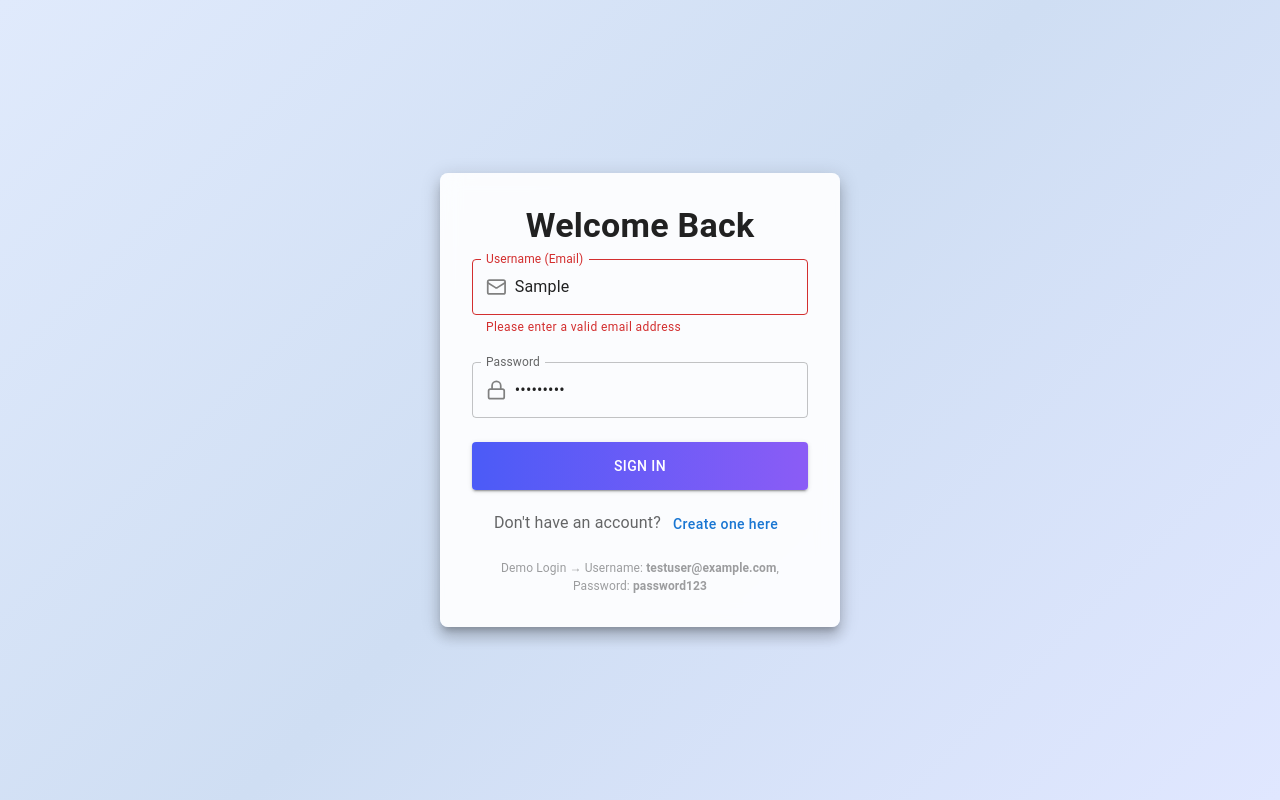
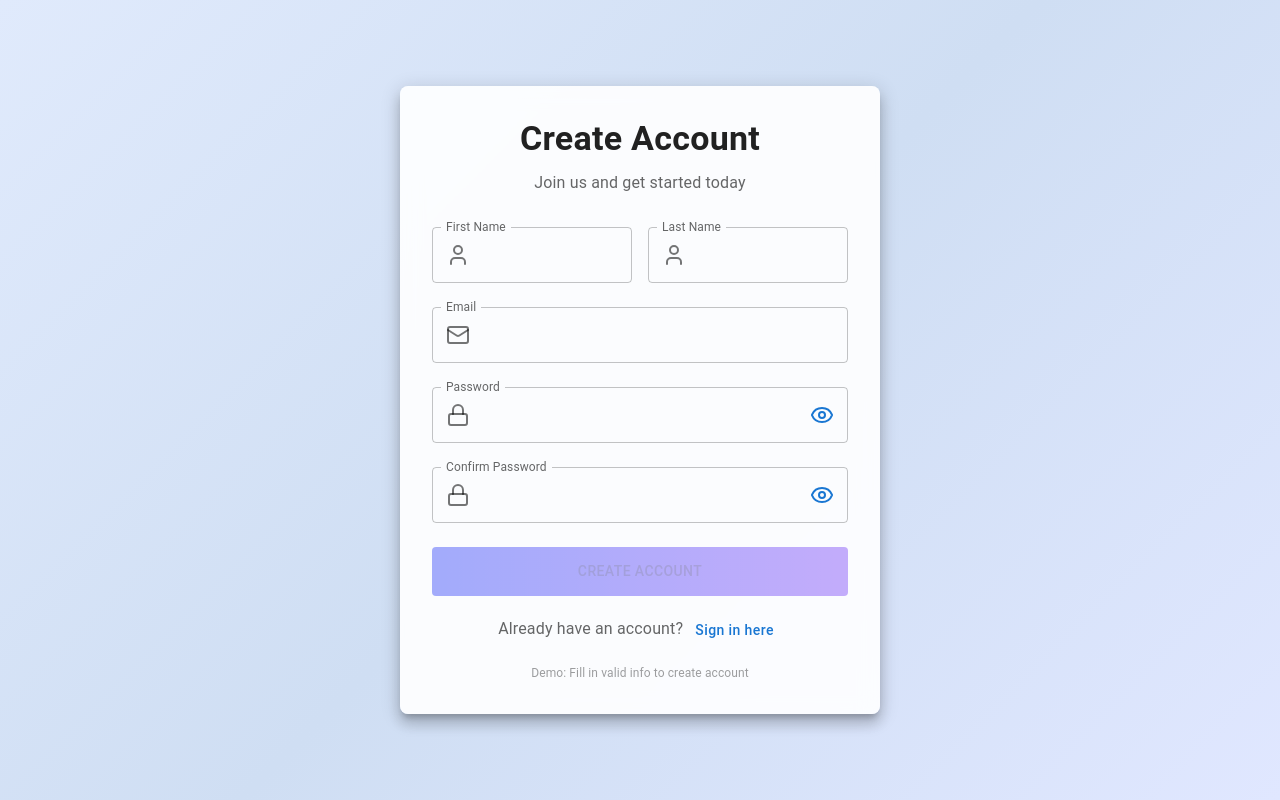
Before and after one commit to Maheszzz/nxt-croma, a Next.js app: page / in a window 1280 px wide. Both pictures are taken after typing "Sample", "Sample123" into the empty fields and a click on the button "Create one here". Built offline with nearby package versions, Linux system fonts and the light colour scheme.

Commit message:
fix login

```diff
--- a/src/components/Login.tsx
+++ b/src/components/Login.tsx
@@ -1,6 +1,7 @@
 "use client";
 
 import React, { useState } from "react";
+import { useRouter } from "next/navigation";
 import { useForm } from "react-hook-form";
 import { Mail, Lock } from "lucide-react";
 import {
@@ -14,13 +15,11 @@ import {
 } from "@mui/material";
 import { styled } from "@mui/material/styles";
 
-// ✅ Define form input types
 interface LoginFormInputs {
   username: string;
   password: string;
 }
 
-// Styled background
 const GradientBackground = styled(Box)(({ theme }) => ({
   minHeight: "100vh",
   display: "flex",
@@ -30,13 +29,12 @@ const GradientBackground = styled(Box)(({ theme }) => ({
   padding: theme.spacing(2, 4),
 }));
 
-// Styled login card
 const LoginCard = styled(Box)(({ theme }) => ({
   width: "100%",
   maxWidth: "400px",
   backgroundColor: "rgba(255, 255, 255, 0.9)",
   backdropFilter: "blur(10px)",
-  borderRadius: (theme.shape.borderRadius as number) * 2, // ✅ type assertion
+  borderRadius: (theme.shape.borderRadius as number) * 2,
   boxShadow: theme.shadows[10],
   padding: theme.spacing(4),
   transition: "transform 0.3s ease-in-out",
@@ -45,7 +43,13 @@ const LoginCard = styled(Box)(({ theme }) => ({
   },
 }));
 
-export default function Login() {
+interface LoginProps {
+  onLogin: (userEmail?: string, userName?: string) => void;
+  onSwitchToSignup: () => void;
+}
+
+export default function Login({ onLogin, onSwitchToSignup }: LoginProps) {
+  const router = useRouter();
   const {
     register,
     handleSubmit,
@@ -68,9 +72,7 @@ export default function Login() {
     setGeneralError("");
 
     try {
-      // Simulated API delay
       await new Promise((resolve) => setTimeout(resolve, 1000));
-
       const correctUsername =
         process.env.NEXT_PUBLIC_CORRECT_USERNAME || "testuser@example.com";
       const correctPassword =
@@ -97,7 +99,7 @@ export default function Login() {
         sessionStorage.setItem("lastLogin", new Date().toISOString());
 
         reset();
-        alert("Login successful!");
+        onLogin(trimmedUsername, trimmedUsername.split("@")[0] || trimmedUsername);
       } else {
         setError("username", { message: "Invalid username or password" });
         setError("password", { message: " " });
@@ -132,7 +134,6 @@ export default function Login() {
 
         <form onSubmit={handleSubmit(onSubmit)}>
           <Stack spacing={3}>
-            {/* Username */}
             <TextField
               fullWidth
               id="username"
@@ -153,7 +154,6 @@ export default function Login() {
               }}
             />
 
-            {/* Password */}
             <TextField
               fullWidth
               id="password"
@@ -175,7 +175,6 @@ export default function Login() {
               }}
             />
 
-            {/* Submit Button */}
             <Button
               type="submit"
               fullWidth
@@ -199,7 +198,7 @@ export default function Login() {
             >
               {isLoading ? (
                 <>
-                  <CircularProgress size={20} sx={{ color: "white", mr: 1 }} />{" "}
+                  <CircularProgress size={20} sx={{ color: "white", mr: 1 }} />
                   Signing In...
                 </>
               ) : (
@@ -209,11 +208,10 @@ export default function Login() {
           </Stack>
         </form>
 
-        {/* Switch to signup */}
         <Typography align="center" sx={{ mt: 2, color: "text.secondary" }}>
           Don&apos;t have an account?{" "}
           <Button
-            onClick={() => alert("Switch to signup")}
+            onClick={onSwitchToSignup}
             disabled={isLoading}
             sx={{
               color: "primary.main",
@@ -225,13 +223,11 @@ export default function Login() {
           </Button>
         </Typography>
 
-        {/* Demo credentials */}
         <Typography
           align="center"
           sx={{ mt: 2, color: "text.disabled", fontSize: "0.75rem" }}
         >
-          Demo Login → Username: <b>testuser@example.com</b>, Password:{" "}
-          <b>password123</b>
+          Demo Login → Username: <b>testuser@example.com</b>, Password: <b>password123</b>
         </Typography>
       </LoginCard>
     </GradientBackground>
--- a/src/components/SignUp.tsx
+++ b/src/components/SignUp.tsx
@@ -1,10 +1,10 @@
 "use client";
 
-import React, { useState } from 'react';
-import { useForm } from 'react-hook-form';
-import { yupResolver } from '@hookform/resolvers/yup';
-import * as yup from 'yup';
-import { Mail, Lock, User, Eye, EyeOff } from 'lucide-react';
+import React, { useState } from "react";
+import { useForm } from "react-hook-form";
+import { yupResolver } from "@hookform/resolvers/yup";
+import * as yup from "yup";
+import { Mail, Lock, User, Eye, EyeOff } from "lucide-react";
 import {
   Box,
   Button,
@@ -12,10 +12,9 @@ import {
   Typography,
   CircularProgress,
   Stack,
-} from '@mui/material';
-import { styled } from '@mui/material/styles';
+} from "@mui/material";
+import { styled } from "@mui/material/styles";
 
-// --- Types ---
 interface SignUpFormData {
   firstName: string;
   lastName: string;
@@ -29,53 +28,51 @@ interface SignUpProps {
   onSwitchToLogin: () => void;
 }
 
-// Styled component for the gradient background
 const GradientBackground = styled(Box)(({ theme }) => ({
-  minHeight: '100vh',
-  display: 'flex',
-  alignItems: 'center',
-  justifyContent: 'center',
-  background: 'linear-gradient(135deg, #e0eafc, #cfdef3, #e0e7ff)',
+  minHeight: "100vh",
+  display: "flex",
+  alignItems: "center",
+  justifyContent: "center",
+  background: "linear-gradient(135deg, #e0eafc, #cfdef3, #e0e7ff)",
   padding: theme.spacing(2, 4),
 }));
 
-// Styled component for the card
 const SignUpCard = styled(Box)(({ theme }) => ({
-  width: '100%',
-  maxWidth: '480px',
-  backgroundColor: 'rgba(255, 255, 255, 0.9)',
-  backdropFilter: 'blur(10px)',
+  width: "100%",
+  maxWidth: "480px",
+  backgroundColor: "rgba(255, 255, 255, 0.9)",
+  backdropFilter: "blur(10px)",
   borderRadius: Number(theme.shape.borderRadius) * 2,
   boxShadow: theme.shadows[10],
   padding: theme.spacing(4),
-  transition: 'transform 0.3s ease-in-out',
-  '&:hover': {
-    transform: 'scale(1.02)',
+  transition: "transform 0.3s ease-in-out",
+  "&:hover": {
+    transform: "scale(1.02)",
   },
 }));
+
+const signUpSchema = yup.object().shape({
+  firstName: yup.string().required("First name is required").min(2),
+  lastName: yup.string().required("Last name is required").min(2),
+  email: yup.string().required("Email is required").email(),
+  password: yup
+    .string()
+    .required("Password is required")
+    .min(6)
+    .matches(/[A-Z]/, "Must include an uppercase letter")
+    .matches(/[a-z]/, "Must include a lowercase letter")
+    .matches(/[0-9]/, "Must include a number")
+    .matches(/[!@#$%^&*(),.?":{}|<>]/, "Must include a special character"),
+  confirmPassword: yup
+    .string()
+    .oneOf([yup.ref("password")], "Passwords do not match")
+    .required("Please confirm your password"),
+});
 
 export default function SignUp({ onSignup, onSwitchToLogin }: SignUpProps) {
   const [showPassword, setShowPassword] = useState(false);
   const [showConfirmPassword, setShowConfirmPassword] = useState(false);
   const [isLoading, setIsLoading] = useState(false);
-
-  const signUpSchema = yup.object().shape({
-    firstName: yup.string().required('First name is required').min(2, 'Minimum 2 characters'),
-    lastName: yup.string().required('Last name is required').min(2, 'Minimum 2 characters'),
-    email: yup.string().required('Email is required').email('Please enter a valid email address'),
-    password: yup
-      .string()
-      .required('Password is required')
-      .min(6, 'Password must be at least 6 characters long')
-      .matches(/[A-Z]/, 'Must include an uppercase letter')
-      .matches(/[a-z]/, 'Must include a lowercase letter')
-      .matches(/[0-9]/, 'Must include a number')
-      .matches(/[!@#$%^&*(),.?":{}|<>]/, 'Must include a special character'),
-    confirmPassword: yup
-      .string()
-      .oneOf([yup.ref('password')], 'Passwords do not match')
-      .required('Please confirm your password'),
-  });
 
   const {
     register,
@@ -84,72 +81,67 @@ export default function SignUp({ onSignup, onSwitchToLogin }: SignUpProps) {
     watch,
   } = useForm<SignUpFormData>({
     resolver: yupResolver(signUpSchema),
-    mode: 'onChange',
+    mode: "onChange",
   });
 
-  const password = watch('password', '');
+  const password = watch("password", "");
 
-  const getPasswordStrength = (password: string) => {
-    if (password.length < 6) return { score: 0, text: 'Too short', color: 'error.main', bgColor: 'error.main' };
-    if (password.length < 8) return { score: 1, text: 'Weak', color: 'warning.main', bgColor: 'warning.main' };
+  // Basic password strength (you can enhance this)
+  const getPasswordStrength = (pw: string) => {
+    if (pw.length < 6) return { text: "Too short", color: "error.main" };
+    if (pw.length < 8) return { text: "Weak", color: "warning.main" };
+    const hasUpper = /[A-Z]/.test(pw);
+    const hasLower = /[a-z]/.test(pw);
+    const hasNumber = /\d/.test(pw);
+    const hasSpecial = /[!@#$%^&*(),.?":{}|<>]/.test(pw);
+    const score = [hasUpper, hasLower, hasNumber, hasSpecial].filter(Boolean).length;
+    if (score < 2) return { text: "Weak", color: "warning.main" };
+    if (score < 4) return { text: "Medium", color: "warning.main" };
+    return { text: "Strong", color: "success.main" };
+  };
 
-    const hasUpper = /[A-Z]/.test(password);
-    const hasLower = /[a-z]/.test(password);
-    const hasNumber = /\d/.test(password);
-    const hasSpecial = /[!@#$%^&*(),.?":{}|<>]/.test(password);
-
-    const score = [hasUpper, hasLower, hasNumber, hasSpecial].filter(Boolean).length;
-
-    if (score < 2) return { score: 1, text: 'Weak', color: 'warning.main', bgColor: 'warning.main' };
-    if (score < 4) return { score: 2, text: 'Medium', color: 'warning.main', bgColor: 'warning.main' };
-    return { score: 3, text: 'Strong', color: 'success.main', bgColor: 'success.main' };
-  };
+  const passwordStrength = getPasswordStrength(password);
 
   const handleSignup = async (data: SignUpFormData) => {
     setIsLoading(true);
     try {
+      // Simulate delay
       await new Promise((resolve) => setTimeout(resolve, 1500));
-
-      if (data.email && data.password) {
-        sessionStorage.setItem('isLoggedIn', 'true');
-        sessionStorage.setItem('userEmail', data.email);
-        sessionStorage.setItem('userName', `${data.firstName} ${data.lastName}`);
-        onSignup();
-      }
-    } catch (error) {
-      console.error('Registration failed:', error);
+      sessionStorage.setItem("isLoggedIn", "true");
+      sessionStorage.setItem("userEmail", data.email);
+      sessionStorage.setItem("userName", `${data.firstName} ${data.lastName}`);
+      onSignup();
+    } catch {
+      // handle error if needed
     } finally {
       setIsLoading(false);
     }
   };
 
-  const passwordStrength = getPasswordStrength(password);
-
   return (
     <GradientBackground>
       <SignUpCard>
-        <Typography variant="h4" component="h2" align="center" gutterBottom sx={{ fontWeight: 'bold', color: 'text.primary' }}>
+        <Typography variant="h4" component="h2" align="center" gutterBottom sx={{ fontWeight: "bold", color: "text.primary" }}>
           Create Account
         </Typography>
-        <Typography align="center" sx={{ color: 'text.secondary', mb: 4 }}>
+        <Typography align="center" sx={{ color: "text.secondary", mb: 4 }}>
           Join us and get started today
         </Typography>
 
         <form onSubmit={handleSubmit(handleSignup)}>
           <Stack spacing={3}>
-            <Box sx={{ display: 'grid', gridTemplateColumns: { xs: '1fr', sm: '1fr 1fr' }, gap: 2 }}>
+            <Box sx={{ display: "grid", gridTemplateColumns: { xs: "1fr", sm: "1fr 1fr" }, gap: 2 }}>
               <TextField
                 fullWidth
-                id="firstName"
                 label="First Name"
                 variant="outlined"
                 disabled={isLoading}
                 error={!!errors.firstName}
                 helperText={errors.firstName?.message}
-                {...register('firstName')}
+                {...register("firstName")}
                 InputProps={{
                   startAdornment: (
-                    <Box sx={{ color: 'action.active', mr: 1, display: 'flex', alignItems: 'center' }}>
+                    <Box sx={{ color: "action.active", mr: 1, display: "flex", alignItems: "center" }}>
                       <User />
                     </Box>
                   ),
@@ -157,16 +149,15 @@ export default function SignUp({ onSignup, onSwitchToLogin }: SignUpProps) {
               />
               <TextField
                 fullWidth
-                id="lastName"
                 label="Last Name"
                 variant="outlined"
                 disabled={isLoading}
                 error={!!errors.lastName}
                 helperText={errors.lastName?.message}
-                {...register('lastName')}
+                {...register("lastName")}
                 InputProps={{
                   startAdornment: (
-                    <Box sx={{ color: 'action.active', mr: 1, display: 'flex', alignItems: 'center' }}>
+                    <Box sx={{ color: "action.active", mr: 1, display: "flex", alignItems: "center" }}>
                       <User />
                     </Box>
                   ),
@@ -176,16 +167,15 @@ export default function SignUp({ onSignup, onSwitchToLogin }: SignUpProps) {
 
             <TextField
               fullWidth
-              id="email"
-              label="Email Address"
+              label="Email"
               variant="outlined"
               disabled={isLoading}
               error={!!errors.email}
               helperText={errors.email?.message}
-              {...register('email')}
+              {...register("email")}
               InputProps={{
                 startAdornment: (
-                  <Box sx={{ color: 'action.active', mr: 1, display: 'flex', alignItems: 'center' }}>
+                  <Box sx={{ color: "action.active", mr: 1, display: "flex", alignItems: "center" }}>
                     <Mail />
                   </Box>
                 ),
@@ -194,25 +184,21 @@ export default function SignUp({ onSignup, onSwitchToLogin }: SignUpProps) {
 
             <TextField
               fullWidth
-              id="password"
               label="Password"
-              type={showPassword ? 'text' : 'password'}
+              type={showPassword ? "text" : "password"}
               variant="outlined"
               disabled={isLoading}
               error={!!errors.password}
               helperText={errors.password?.message}
-              {...register('password')}
+              {...register("password")}
               InputProps={{
                 startAdornment: (
-                  <Box sx={{ color: 'action.active', mr: 1, display: 'flex', alignItems: 'center' }}>
+                  <Box sx={{ color: "action.active", mr: 1, display: "flex", alignItems: "center" }}>
                     <Lock />
                   </Box>
                 ),
                 endAdornment: (
-                  <Button
-                    onClick={() => setShowPassword(!showPassword)}
-                    sx={{ minWidth: 'auto', p: 0 }}
-                  >
+                  <Button onClick={() => setShowPassword(!showPassword)} sx={{ minWidth: "auto", p: 0 }}>
                     {showPassword ? <EyeOff /> : <Eye />}
                   </Button>
                 ),
@@ -220,50 +206,32 @@ export default function SignUp({ onSignup, onSwitchToLogin }: SignUpProps) {
             />
             {password && (
               <Box sx={{ mt: 1 }}>
-                <Typography variant="caption" sx={{ color: 'text.secondary' }}>
-                  Password strength:{' '}
-                  <Typography
-                    component="span"
-                    sx={{ color: passwordStrength.color }}
-                  >
+                <Typography variant="caption" sx={{ color: "text.secondary" }}>
+                  Password strength:{" "}
+                  <Typography component="span" sx={{ color: passwordStrength.color }}>
                     {passwordStrength.text}
                   </Typography>
                 </Typography>
-                <Box sx={{ height: 6, backgroundColor: 'grey.200', borderRadius: 1, mt: 0.5 }}>
-                  <Box
-                    sx={{
-                      height: '100%',
-                      borderRadius: 1,
-                      width: `${(passwordStrength.score + 1) * 33.33}%`,
-                      backgroundColor: passwordStrength.bgColor,
-                      transition: 'width 0.3s ease',
-                    }}
-                  />
-                </Box>
               </Box>
             )}
 
             <TextField
               fullWidth
-              id="confirmPassword"
               label="Confirm Password"
-              type={showConfirmPassword ? 'text' : 'password'}
+              type={showConfirmPassword ? "text" : "password"}
               variant="outlined"
               disabled={isLoading}
               error={!!errors.confirmPassword}
               helperText={errors.confirmPassword?.message}
-              {...register('confirmPassword')}
+              {...register("confirmPassword")}
               InputProps={{
                 startAdornment: (
-                  <Box sx={{ color: 'action.active', mr: 1, display: 'flex', alignItems: 'center' }}>
+                  <Box sx={{ color: "action.active", mr: 1, display: "flex", alignItems: "center" }}>
                     <Lock />
                   </Box>
                 ),
                 endAdornment: (
-                  <Button
-                    onClick={() => setShowConfirmPassword(!showConfirmPassword)}
-                    sx={{ minWidth: 'auto', p: 0 }}
-                  >
+                  <Button onClick={() => setShowConfirmPassword(!showConfirmPassword)} sx={{ minWidth: "auto", p: 0 }}>
                     {showConfirmPassword ? <EyeOff /> : <Eye />}
                   </Button>
                 ),
@@ -278,37 +246,45 @@ export default function SignUp({ onSignup, onSwitchToLogin }: SignUpProps) {
               sx={{
                 mt: 2,
                 py: 1.5,
-                background: 'linear-gradient(90deg, #4b5bf7, #8b5cf6)',
-                '&:hover': {
-                  background: 'linear-gradient(90deg, #364fc7, #7c3aed)',
+                background: "linear-gradient(90deg, #4b5bf7, #8b5cf6)",
+                "&:hover": {
+                  background: "linear-gradient(90deg, #364fc7, #7c3aed)",
                 },
-                '&:disabled': {
+                "&:disabled": {
                   opacity: 0.5,
-                  cursor: 'not-allowed',
+                  cursor: "not-allowed",
                 },
               }}
             >
-              <Stack direction="row" alignItems="center" spacing={1}>
-                {isLoading && <CircularProgress size={20} sx={{ color: 'white' }} />}
-                <Typography>{isLoading ? 'Creating Account...' : 'Create Account'}</Typography>
-              </Stack>
+              {isLoading ? (
+                <Stack direction="row" alignItems="center" spacing={1} justifyContent="center">
+                  <CircularProgress size={20} sx={{ color: "white" }} />
+                  Creating Account...
+                </Stack>
+              ) : (
+                "Create Account"
+              )}
             </Button>
           </Stack>
         </form>
 
-        <Typography align="center" sx={{ mt: 2, color: 'text.secondary' }}>
-          Already have an account?{' '}
+        <Typography align="center" sx={{ mt: 2, color: "text.secondary" }}>
+          Already have an account?{" "}
           <Button
             onClick={onSwitchToLogin}
             disabled={isLoading}
-            sx={{ color: 'primary.main', textTransform: 'none', '&:hover': { color: 'primary.dark' } }}
+            sx={{
+              color: "primary.main",
+              textTransform: "none",
+              "&:hover": { color: "primary.dark" },
+            }}
           >
             Sign in here
           </Button>
         </Typography>
 
-        <Typography align="center" sx={{ mt: 2, color: 'text.disabled', fontSize: '0.75rem' }}>
-          Demo: Fill in all fields with valid data to create account
+        <Typography align="center" sx={{ mt: 2, color: "text.disabled", fontSize: "0.75rem" }}>
+          Demo: Fill in valid info to create account
         </Typography>
       </SignUpCard>
     </GradientBackground>
```
